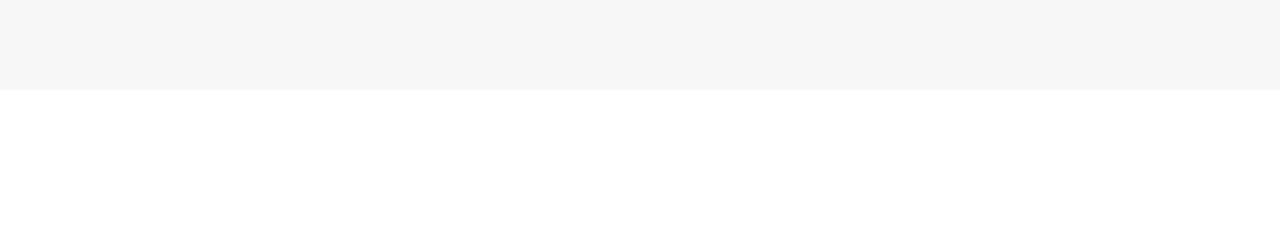
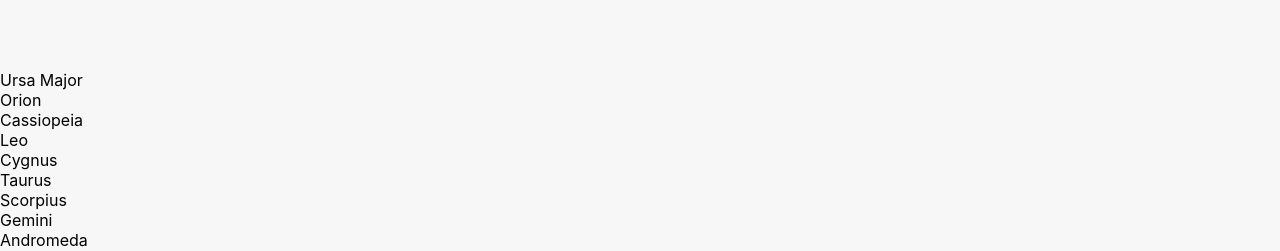
Before and after one commit to amerigirl/Traversing-the-Stars, a React (Create React App) app in the folder starsProject/: page / in a window 1280 px wide. Shown: the part 690-941 px from the top of the page. Before the commit the page ends 800 px from the top, so only its background shows below. Built offline with nearby package versions, Linux system fonts and the light colour scheme; data requests are answered from the project's data file.

Commit message:
working through/completed the map function

```diff
--- a/starsProject/src/App.js
+++ b/starsProject/src/App.js
@@ -1,11 +1,11 @@
 import "./App.css";
 import Header from "./Components/Header/Header";
 import Landing from "./Components/Landing/Landing";
-import Card from "./Components/Card/Card";
-import {useState, useEffect} from 'react';
+import Card from "./Components/Button/Card";
+import { useState, useEffect } from "react";
 
 function App() {
-  const [star, getStar] = useState([]);
+  const [star, setStar] = useState([]);
 
   useEffect(() => {
     fetchStars();
@@ -15,14 +15,14 @@ function App() {
     let res = await fetch("http://localhost:3000/posts");
     //always convert to json
     let data = await res.json();
-
+    setStar(data);
     console.log(data);
   };
   return (
     <div className="body">
       <Header />
       <Landing />
-      <Card/>
+      <Card star={star}/>
     </div>
   );
 }
--- /dev/null
+++ b/starsProject/src/Components/Button/Card.css
@@ -0,0 +1,7 @@
+.card {
+  display: grid;
+
+
+  padding: 10px 20px;
+  border-radius: 5px;
+}
--- /dev/null
+++ b/starsProject/src/Components/Button/Card.jsx
@@ -0,0 +1,16 @@
+import React from "react";
+import "./Card.css";
+
+const Card = ({ star }) => {
+  return (
+    <div>
+      {star.map((s, index) => {
+        return <div key={index}>
+          {s.name}
+        </div>
+      })}
+    </div>
+  );
+};
+
+export default Card;
--- a/starsProject/src/Components/Card/Card.css
+++ /dev/null
@@ -1,7 +0,0 @@
-.card {
-  display: flex;
-  align-items: center;
-  justify-content: center;
-  padding: 10px 20px;
-  border-radius: 5px;
-}
--- a/starsProject/src/Components/Card/Card.jsx
+++ /dev/null
@@ -1,12 +0,0 @@
-import React from "react";
-import "./Card.css";
-
-const Button = ({}) => {
-
-  return (
-    <div className="card">
-    </div>
-  );
-};
-
-export default Button;
```
